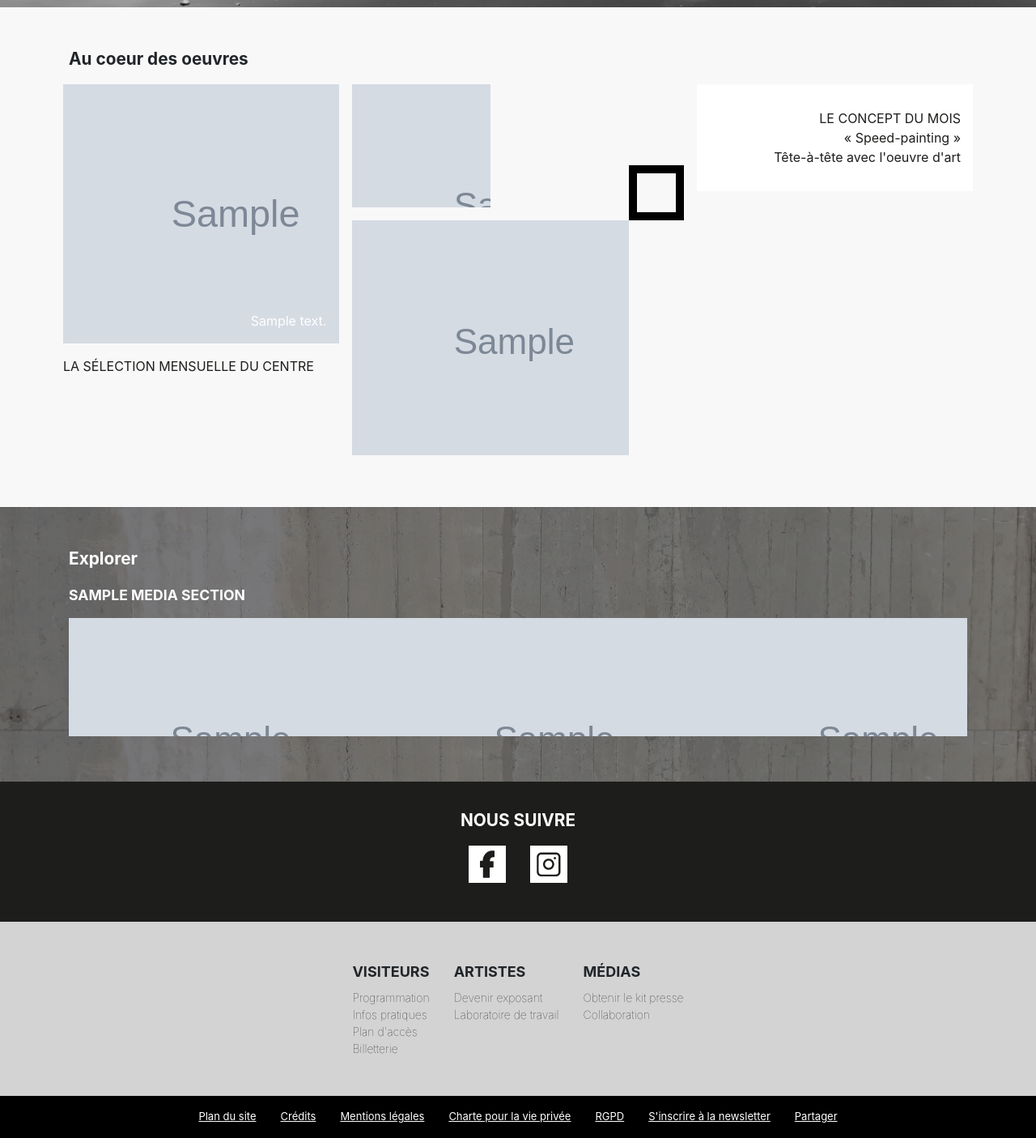
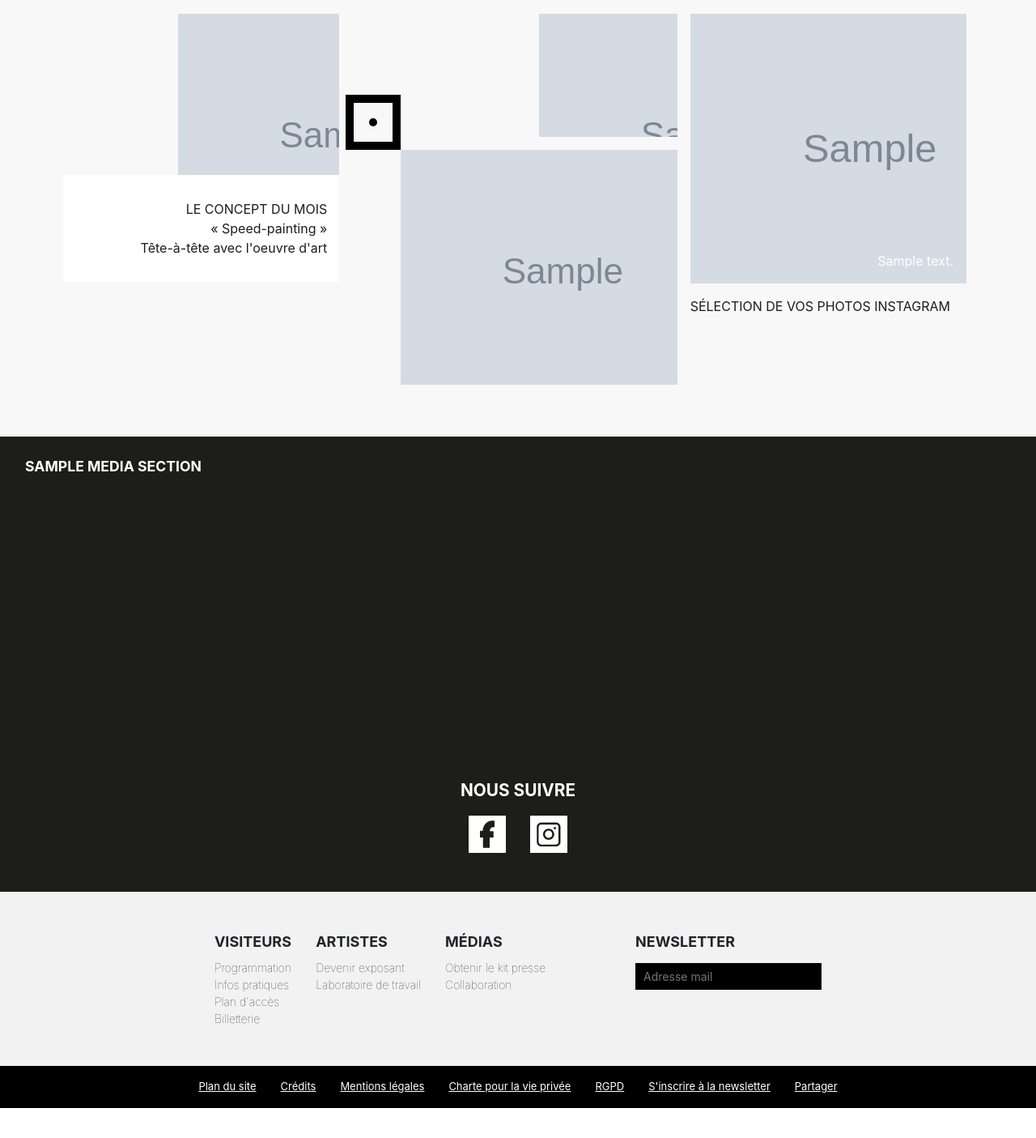
Before and after one commit to alexandre-mace/le-centre, a Symfony app: template templates/home/index.html.twig in a window 1280 px wide. Shown: the part 1689-3094 px from the top of the page at 81% size. After the commit the page ends 3057 px from the top, so only its background shows below. Run offline with Twig, Linux system fonts and the light colour scheme; the template is opened without the code that fills it: most values are stand-ins (such as "Sample title", 1, 10 or a date in 2020); grey boxes marked "Sample" are stand-in pictures; some libraries are stand-ins or nearby versions.

Commit message:
Update front work

```diff
--- a/public/css/style.css
+++ b/public/css/style.css
@@ -35,7 +35,27 @@
     width: 40px;
     border: 1px solid white;
 }
-body {
+.secondary-square, .current-event--main-square {
+    position: relative;
+}
+.secondary-square::after, .current-event--main-square::after {
+    content: "";
+    position: absolute;
+    width: 3px;
+    height: 3px;
+    top: 50%;
+    left: 50%;
+    transform: translate(-50%, -50%);
+    background-color: white;
+    border-radius: 50%;
+    display: block;
+}
+.current-event--main-square.big-dot::after {
+    width: 10px;
+    height: 10px;
+}
+.no-dot::after {
+    width: 0;
 }
 header * {
     font-weight: bold;
@@ -114,14 +134,15 @@
     color: white;
 }
 .coming {
-    background-color: lightgray;
+    background-color: #1D1D1B;
+    color: white;
 }
 .blog {
-    background-color: lightgray;
     color: white;
+    background-color: #1D1D1B;
 }
 .footer {
-    background-color: lightgray;
+    background-color: #F2F2F2;
 }
 a {
     color: inherit;
@@ -181,14 +202,24 @@
     text-decoration: unset;
 }
 .instagram-first-photo {
-    height: 320px;
+    height: 333px;
     background-size: cover;
 }
 .blog-image {
-    height: 146px;
+    height: 333px;
+    background-size: 0 !important;
+}
+.blog-image:hover {
+    background-size: cover !important;
+}
+.blog-title {
+    background-color: #1D1D1B;
+    padding: 8px 15px;
+    width: auto;
+    display: inline-block;
 }
 .social {
-    background-color: black;
+    background-color: #1D1D1B;
     color: white;
 }
 .second-white-line {
@@ -197,11 +228,9 @@
     z-index: 0;
 }
 .ternary-square {
-    height: 40px;
-    width: 40px;
-    border: 1px solid white;
     z-index: 5;
-    background-color: black;
+    margin-right: -3px;
+    background-color: #1D1D1B;
 }
 .social-image {
     height: 46px;
@@ -360,10 +389,12 @@
 }
 .cursor--large {
     --size: 70px;
+    mix-blend-mode: difference;
     border: 1px solid white;
 }
 .cursor--small {
     border-radius: 50%;
+    mix-blend-mode: difference;
     --size: 8px;
     background: white;
 }
@@ -378,3 +409,78 @@
     transition-property: transform;
     transition-timing-function: cubic-bezier(0.77, 0, 0.175, 1);
 }
+.loader{
+    height: 10px;
+    background-color: black;
+    position: absolute;
+}
+.loader-wrapper {
+    display: none;
+    margin: 0;
+    padding: 0;
+    width: 100%;
+    height: 100vh;
+    background-color: white;
+    position: absolute;
+    top: 0;
+    z-index: 100;
+}
+body {
+    background-color: black;
+    position: relative;
+}
+.app-wrapper {
+    background-color: black;
+    z-index: 10;
+    transition: opacity ease-in 0.3s;
+}
+.darken {
+    opacity: 0.1;
+}
+.hidden-text {
+    margin-top: 15px;
+    opacity: 1;
+    background-color: black;
+    position: absolute;
+    display: none;
+    width: auto;
+    overflow: visible;
+    z-index: 20;
+}
+.hidden-text-container {
+    position: absolute;
+    top: 50vh;
+    transform: translateY(-50%);
+    left: 0;
+    width: 100%;
+    pointer-events: none;
+    color: white;
+    text-align: center;
+    margin: auto;
+    background-color: transparent;
+    height: auto;
+    opacity: 1;
+    z-index: 20;
+}
+.tiny-square {
+    height: 40px;
+    width: 40px;
+    padding: 20px;
+}
+.underline {
+    text-decoration: underline;
+}
+.instagram-fourth-photo {
+    height: 199px;
+    width: 199px;
+}
+.black-big-dot {
+    height: 68px;
+    width: 68px;
+    padding: 10px;
+}
+.black-big-dot:after {
+    width: 10px;
+    height: 10px;
+    background-color: black;
+}
--- a/public/js/script.js
+++ b/public/js/script.js
@@ -1,8 +1,8 @@
 console.clear();
+
+// move
 var moves = document.getElementsByClassName("move");
 document.onmousemove = function(){
-    console.log(event.clientY)
-    console.log(window.innerHeight)
     var x = event.clientX * 20 / window.innerWidth + "px";
     var y = event.clientY * 20 / window.innerHeight + "px";
     //event.clientX => get the horizontal coordinate of the mouse
@@ -11,10 +11,11 @@
     //window.innerHeight => get the browser height
 
     for(var i=0;i<moves.length;i++){
-        moves[i].style.transform = "translate(+"+x+",+"+y+")";
+        moves[i].style.transform = "translate(-"+x+",-"+y+")";
     }
 }
 
+// cursor
 const { gsap } = window;
 
 const cursorOuter = document.querySelector(".cursor--large");
@@ -35,7 +36,12 @@
     width: cursorOuter.getBoundingClientRect().width,
     height: cursorOuter.getBoundingClientRect().height,
 };
-const buttons = document.querySelectorAll("main button");
+const buttons = document.querySelectorAll(".square-action");
+
+buttons.forEach((button) => {
+    button.addEventListener("pointerenter", handleMouseEnter);
+    button.addEventListener("pointerleave", handleMouseLeave);
+});
 
 document.body.addEventListener("pointermove", updateCursorPosition);
 document.body.addEventListener("pointerdown", () => {
@@ -72,3 +78,94 @@
 }
 
 updateCursor();
+
+function handleMouseEnter(e) {
+    isStuck = true;
+    const targetBox = e.currentTarget.getBoundingClientRect();
+    $('.app-wrapper').addClass('darken');
+    $('.hidden-text-container').text($(($(e.target).context.nextElementSibling))[0].innerText);
+    $('.hidden-text-container').fadeIn()
+    gsap.to(cursorOuter, 0.2, {
+        x: targetBox.left + targetBox.width / 2,
+        y: (targetBox.top + targetBox.height / 2) + scrollHeight,
+        width: targetBox.width,
+        height: targetBox.width,
+        borderRadius: 0,
+    });
+}
+
+function handleMouseLeave(e) {
+    isStuck = false;
+    $('.hidden-text-container').fadeOut()
+    $('.app-wrapper').removeClass('darken');
+    gsap.to(cursorOuter, 0.2, {
+        width: cursorOuterOriginalState.width,
+        height: cursorOuterOriginalState.width,
+    });
+}
+
+
+// preloader
+$(document).ready(function () {
+    function loaderSpinner() {
+        $(window).load(function() {
+            var loader = $('.loader');
+            var wHeight = $(window).height();
+            var wWidth = $(window).width();
+            var i = 0;
+            /*Center loader on half screen */
+            loader.css({
+                top: wHeight / 2 - 2.5,
+                left: wWidth / 2 - 200
+            })
+
+            do{
+                loader.animate({
+                    width: i
+                },10)
+                i+=40;
+            } while(i <= 400)
+            if(i > 402){
+                loader.animate({
+                    left: 0,
+                    width: '100%'
+                })
+
+                loader.animate({
+                    top: '0',
+                    height: '100vh'
+                })
+            }
+
+            /* This line hide loader and show content */
+            setTimeout(function(){
+                ($('.loader-wrapper')).css("background-color", "transparent");
+                (loader).fadeOut();
+                setTimeout(function () {
+                    ($('.loader-wrapper')).css("display", "none");
+                }, 300)
+                /*Set time in milisec */
+            },1200);
+        });
+
+    }
+
+    if (localStorage.getItem('bsm-lecentre-preloader') !== 'true') {
+        ($('.loader-wrapper')).css("display", "block");
+        loaderSpinner();
+    }
+    localStorage.setItem('bsm-lecentre-preloader', 'true');
+
+    // ripple
+    $('.water').ripples({
+        resolution: 512,
+        dropRadius: 20,
+        perturbance: 0.02,
+    });
+
+    $('.home-main').ripples({
+        resolution: 512,
+        dropRadius: 10,
+        perturbance: 0.000001,
+    });
+});
--- a/templates/base.html.twig
+++ b/templates/base.html.twig
@@ -11,6 +11,7 @@
         {% endblock %}
     </head>
     <body>
+        <div class="app-wrapper">
             <div class="container-fluid pre-header">
                 <div class="row d-flex h-100 justify-content-center align-items-center">
                     <div class="col-auto h-100 d-flex align-items-center">
@@ -46,15 +47,24 @@
                     </div>
                 </div>
             </header>
-        {% block body %}{% endblock %}
+            <div class="loader-wrapper">
+                <div class="loader"></div>
+            </div>
+            <div class="content">
+                {% block body %}{%  endblock %}
+            </div>
             {% block footer %}
                 {{ include('footer.html.twig') }}
             {% endblock %}
 
             <div class="cursor cursor--large"></div>
             <div class="cursor cursor--small"></div>
+        </div>
+        <div class="hidden-text-container"></div>
 
         {% block javascripts %}
+            <script src="http://ajax.googleapis.com/ajax/libs/jquery/1.7.1/jquery.min.js" type="text/javascript"></script>
+            <script type="text/javascript" src="https://cdnjs.cloudflare.com/ajax/libs/jquery.ripples/0.5.3/jquery.ripples.min.js"></script>
             <script type="text/javascript" src="https://cdnjs.cloudflare.com/ajax/libs/gsap/3.1.1/gsap.min.js"></script>
             <script type="text/javascript" src="{{ asset('js/script.js') }}"></script>
         {% endblock %}
--- a/templates/footer.html.twig
+++ b/templates/footer.html.twig
@@ -41,6 +41,12 @@
                     <div class="footer-sublink">Collaboration</div>
                 </div>
             </div>
+            <div class="col-auto ml-5 pl-5">
+                <div class="d-flex flex-column">
+                    <div class="footer-link font-weight-bold mb-2">NEWSLETTER</div>
+                    <div class="footer-sublink"><input type="text" placeholder="Adresse mail"></div>
+                </div>
+            </div>
         </div>
     </div>
     <div class="container-fluid rights">
--- a/templates/home/index.html.twig
+++ b/templates/home/index.html.twig
@@ -4,10 +4,11 @@
 
 {% block body %}
     <div class="home-main">
-    <div class="container-fluid py-5">
+    <div class="container-fluid pt-5">
         <div class="row mb-4 mt-5 pt-5">
-            <div class="col-auto offset-4 move">
-                Trois expositions temporaires Une monographie
+            <div class="col-2 offset-4 move text-center">
+                <div class="square-action secondary-square mx-auto position-relative"></div>
+                <div class="hidden-text">Trois expositions temporaires Une monographie</div>
             </div>
         </div>
         <div class="row">
@@ -15,23 +16,25 @@
             </div>
         </div>
         <div class="row">
-            <div class="col mb-5 pb-5">
+            <div class="col mb-5">
             </div>
         </div>
-        <div class="row mt-5 py-5">
+        <div class="row mt-5 pt-5 pb-3">
             <div class="col-2 offset-8 text-center move">
-                Une initiative de la mairie de Bordeaux
+                <div class="square-action secondary-square mx-auto"></div>
+                <div class="hidden-text">Une initiative de la mairie de Bordeaux</div>
             </div>
         </div>
         <div class="row mt-2">
-            <div class="col-auto offset-2 move">
-                {{ homepage.openInfo }}
+            <div class="col-2 offset-2 move">
+                <div class="square-action secondary-square mx-auto current-event--main-square tiny-square"></div>
+                <div class="hidden-text">{{ homepage.openInfo }}</div>
             </div>
         </div>
     </div>
     </div>
     <div class="current-event pb-2">
-        <div class="container  py-5">
+        <div class="container pt-5">
             <div class="row">
                 <div class="col-auto">
                     <div class="section-title">En ce moment</div>
@@ -40,21 +43,23 @@
             </div>
             <div class="row">
                 <div class="col">
-                    <div class="row m-0 current-event-content justify-content-between" style="background-image: url('/uploads/images/home-en-ce-moment.png')">
-                        <div class="col-8 d-flex flex-column justify-content-end pb-0 pl-0">
-                            <div class="ml-4 mb-3">{{ homepage.currentExposition.title }}</div>
+                    <div class="row m-0 current-event-content water justify-content-between" style="background-image: url('/uploads/images/home-en-ce-moment.png')">
+                        <div class="col-8 d-flex flex-column justify-content-between pb-0 pl-0">
+                            <div class="p-3">
+                                <div class="current-event--main-square big-dot" style="background-image: url(/uploads/images/{{ homepage.currentExposition.tinyImage }}); background-size: contain"></div>
+                            </div>
                             <div>
-                                <div class="current-event-subtitle">{{ homepage.currentExposition.thematique }}</div>
+                                <div class="ml-4 mb-3">{{ homepage.currentExposition.title }}</div>
+                                <div>
+                                    <div class="current-event-subtitle">{{ homepage.currentExposition.thematique }}</div>
+                                </div>
                             </div>
                         </div>
                         <div class="col-4 d-flex flex-column justify-content-between align-items-end pt-0 pr-0">
                             <div class="d-flex">
-                                <div class="mr-3 mt-3">{{ homepage.currentExposition.artistName }}</div>
-                                <div class="current-event--main-square text-center">{{ homepage.currentExposition.startAt|date('d') }} {{ homepage.currentExposition.startAt|date('M', "Europe/Paris") }}
+                                <div class="mr-3 mt-3 underline pr-2">{{ homepage.currentExposition.artistName }}</div>
+                                <div class="current-event--main-square text-center no-dot">{{ homepage.currentExposition.startAt|date('d') }} {{ homepage.currentExposition.startAt|date('M', "Europe/Paris") }}
                                     <br>{{ homepage.currentExposition.startAt|date('Y') }}</div>
-                            </div>
-                            <div>
-                                <div class="current-event--main-square">Réserver un billet</div>
                             </div>
                         </div>
                     </div>
@@ -62,7 +67,7 @@
             </div>
         </div>
     </div>
-    <div class="coming pb-2" style="background-image: url('/images/home-portrait-artiste-bg.png');background-size: cover">
+    <div class="coming pb-2">
         <div class="container  py-5">
             <div class="row">
                 <div class="col-auto">
@@ -72,7 +77,7 @@
             </div>
             <div class="row">
                 <div class="col text-center">
-                    <div class="coming-content row m-0 justify-content-between" style="background-image: url(/uploads/images/{{ homepage.artistExposition.bannerImage }})">
+                    <div class="coming-content water row m-0 justify-content-between" style="background-image: url(/uploads/images/{{ homepage.artistExposition.bannerImage }})">
                         <div class="col-auto d-flex flex-column justify-content-end pb-4 pl-4 text-left">
                             <div class="font-weight-bold">{{ homepage.artistExposition.title }}</div>
                             <div class="font-weight-light">{{ homepage.artistExposition.shortDescription }}</div>
@@ -84,8 +89,15 @@
                     </div>
                 </div>
                 <div class="col text-center">
-                    <div class="coming-content d-flex align-items-end" style="background-image: url('/images/home-portrait-artiste-photoD.png')">
-                        <div class="col-auto offset-9 mb-5 current-event--main-square">IMAGE</div>
+                    <div class="coming-content water row m-0 justify-content-between" style="background-image: url(/uploads/images/{{ homepage.artistExposition.bannerImage }})">
+                        <div class="col-auto d-flex flex-column justify-content-end pb-4 pl-4 text-left">
+                            <div class="font-weight-bold">{{ homepage.artistExposition.title }}</div>
+                            <div class="font-weight-light">{{ homepage.artistExposition.shortDescription }}</div>
+                        </div>
+                        <div class="col-auto d-flex flex-column justify-content-start pr-0">
+                            <div class="current-event--main-square">{{ homepage.artistExposition.startAt|date('d') }} {{ homepage.artistExposition.startAt|date('M', "Europe/Paris") }}
+                                <br>{{ homepage.artistExposition.startAt|date('Y') }}</div>
+                        </div>
                     </div>
                 </div>
             </div>
@@ -94,51 +106,41 @@
     <div class="instagram-gallery pb-2">
         <div class="container  py-5">
             <div class="row">
-                <div class="col-auto">
-                    <div class="section-title mb-2">Au coeur des oeuvres</div>
-                </div>
-            </div>
-            <div class="row">
                 <div class="col p-2">
-                    <div class="d-flex flex-column">
-                        <div class="instagram-first-photo p-3 d-flex flex-column justify-content-end" style="background-image: url(/uploads/images/{{ instagramGallery.firstImage }})">
-                            <div class="color-white text-right">{{ instagramGallery.firstDescription }}</div>
-                        </div>
-                        <div class="mt-3 instagram-first-photo-title">La sélection mensuelle du Centre</div>
-                    </div>
-                </div>
-                <div class="col pr-0 py-2 pl-2">
-                    <div class="row m-0 d-flex flex-column">
-                        <div class="col-6 mb-3 p-0"><div class="instagram-second-photo" style="background-image: url(/uploads/images/{{ instagramGallery.secondImage }})"></div></div>
-                        <div class="col p-0"><div class="instagram-third-photo" style="background-image: url(/uploads/images/{{ instagramGallery.thirdImage }})"></div></div>
-                    </div>
-                </div>
-                <div class="col-auto pr-2 pl-0">
-                    <div class="pointer-square"></div>
-                </div>
-                <div class="col p-2">
+                    <div class="instagram-fourth-photo ml-auto water" style="background-image: url(/uploads/images/{{ instagramGallery.secondImage }})"></div>
                     <div class="instagram-text-block move">
                         <div class="instagram-text-block-title">Le Concept du mois</div>
                         <div class="instagram-text-block-quote">« Speed-painting »</div>
                         <div class="instagram-text-block-subtitle">Tête-à-tête avec l'oeuvre d'art</div>
                     </div>
                 </div>
+                <div class="col-auto pr-0 pl-0">
+                    <div class="pointer-square current-event--main-square black-big-dot"></div>
+                </div>
+                <div class="col pr-0 py-2 pl-0">
+                    <div class="row m-0 d-flex flex-column align-items-end">
+                        <div class="col-6 mb-3 p-0"><div class="instagram-second-photo water" style="background-image: url(/uploads/images/{{ instagramGallery.secondImage }})"></div></div>
+                        <div class="col p-0"><div class="instagram-third-photo water" style="background-image: url(/uploads/images/{{ instagramGallery.thirdImage }})"></div></div>
+                    </div>
+                </div>
+                <div class="col px-3 pb-3 pt-2">
+                    <div class="d-flex flex-column">
+                        <div class="instagram-first-photo p-3 d-flex flex-column justify-content-end water" style="background-image: url(/uploads/images/{{ instagramGallery.firstImage }})">
+                            <div class="color-white text-right">{{ instagramGallery.firstDescription }}</div>
+                        </div>
+                        <div class="mt-3 instagram-first-photo-title">sélection de vos photos instagram</div>
+                    </div>
+                </div>
             </div>
         </div>
     </div>
-    <div class="blog pb-2" style="background-image: url(/images/home-explorerplus-bg.png)">
-        <div class="container py-5">
-            <div class="row">
-                <div class="col text-left mb-3">
-                    <div class="section-title">Explorer</div>
-                </div>
-            </div>
+    <div class="blog pb-2">
+        <div class="container-fluid pb-5">
             <div class="row">
                 {% for section in mediaSection %}
-                    <div class="col">
-                        <div class="d-flex flex-column">
-                            <div class="section-subtitle text-uppercase">{{ section.title }}</div>
-                            <div class="blog-image" style="background-image: url(/uploads/images/{{ section.image }})"></div>
+                    <div class="col p-0">
+                        <div class="p-3 blog-image" style="background-image: url(/uploads/images/{{ section.image }})">
+                            <div class="section-subtitle text-uppercase blog-title">{{ section.title }}</div>
                         </div>
                     </div>
                 {% endfor %}
```
Also changed, not shown: templates/planning/index.html.twig (+5 -14 lines), templates/practical_info/index.html.twig (+13 -13 lines). Lines whose indentation alone changed are shown as unchanged.
